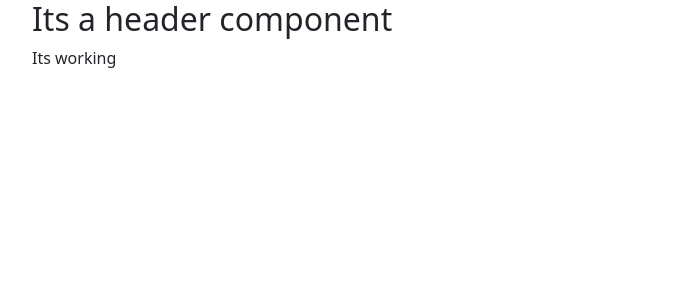
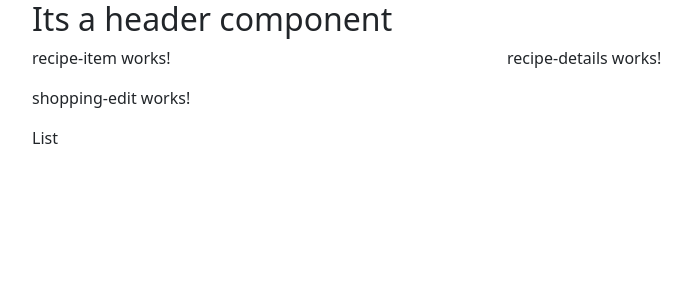
Before and after one commit to anitkumarsingh/meal-shopping-angular-app, an Angular app: page / in a window 1280 px wide. Shown: the top 300 px of the page, without its empty margins (50-741 px from the left). Built offline with nearby package versions, Linux system fonts and the light colour scheme.

Commit message:
layouting

```diff
--- a/src/app/app.component.html
+++ b/src/app/app.component.html
@@ -2,7 +2,8 @@
 <div class="container">
   <div class="row">
     <div class="col-xs-12">
-      <p>Its working</p>
+     <app-recipes></app-recipes>
+     <app-shopping-list></app-shopping-list>
     </div>
   </div>
 </div>
--- a/src/app/recipes/recipe-list/recipe-list.component.html
+++ b/src/app/recipes/recipe-list/recipe-list.component.html
@@ -1 +1 @@
-<p>recipe-list works!</p>
+<app-recipe-item></app-recipe-item>
--- a/src/app/recipes/recipes.component.html
+++ b/src/app/recipes/recipes.component.html
@@ -1 +1,8 @@
-<p>recipes works!</p>
+<div class="row">
+  <div class="col-md-5">
+    <app-recipe-list></app-recipe-list>
+  </div>
+  <div class="col md-7">
+    <app-recipe-details></app-recipe-details>
+  </div>
+</div>
--- a/src/app/shopping-list/shopping-list.component.html
+++ b/src/app/shopping-list/shopping-list.component.html
@@ -1 +1,8 @@
-<p>shopping-list works!</p>
+<div class="row">
+  <div class="col-xs-10">
+    <app-shopping-edit></app-shopping-edit>
+  </div>
+  <div class="col-xs-2">
+    <p>List</p>
+  </div>
+</div>
```
Also changed, not shown: src/app/recipes/recipe-details/recipe-details.component.html (line endings or trailing spaces).
